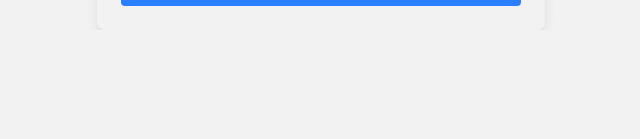
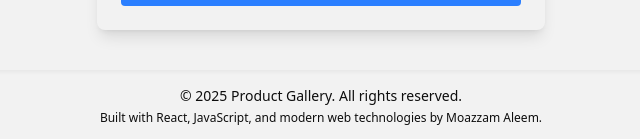
Before and after one commit to Im-Moazzam/Ecommerce-Product-Gallery, a React (Vite) app: page / in a window 1280 px wide. Shown: the part 914-1053 px from the top of the page, without its empty margins (319-959 px from the left). Before the commit the page ends 944 px from the top, so only its background shows below. Built offline with nearby package versions, Linux system fonts and the light colour scheme; no server answers.

Commit message:
Footer Added

```diff
--- a/src/App.jsx
+++ b/src/App.jsx
@@ -2,6 +2,7 @@ import Header from './components/Header.jsx'
 import Hero from './sections/Hero.jsx';
 import Gallery from './sections/Gallery.jsx';
 import Contact from './sections/Contact.jsx';
+import Footer from './components/Footer.jsx';
 function App() {
     return (
       <div>
@@ -9,6 +10,7 @@ function App() {
         <Hero/>
         <Gallery/>
         <Contact/>
+        <Footer/>
         </div>
     );
 }
--- /dev/null
+++ b/src/components/Footer.jsx
@@ -0,0 +1,16 @@
+import React from 'react'
+
+function Footer() {
+  return (
+    <footer className='p-4 bg-bg text-textMain flex flex-col items-center justify-center shadow-inner mt-10'>
+      <p className='text-sm'>
+        &copy; {new Date().getFullYear()} Product Gallery. All rights reserved.
+      </p>
+      <p className='text-xs text-textMuted mt-1'>
+        Built with React, JavaScript, and modern web technologies by Moazzam Aleem.
+      </p>
+    </footer>
+  );
+}
+
+export default Footer
```
